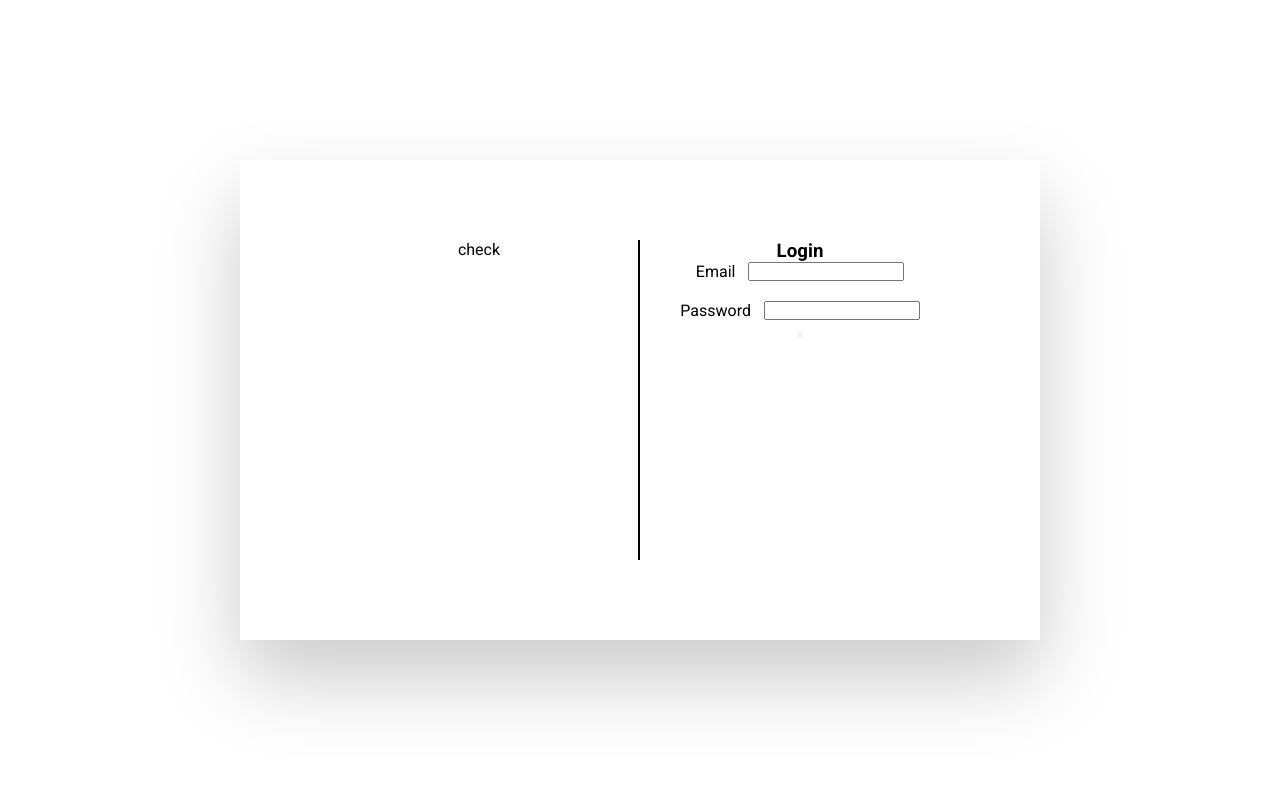
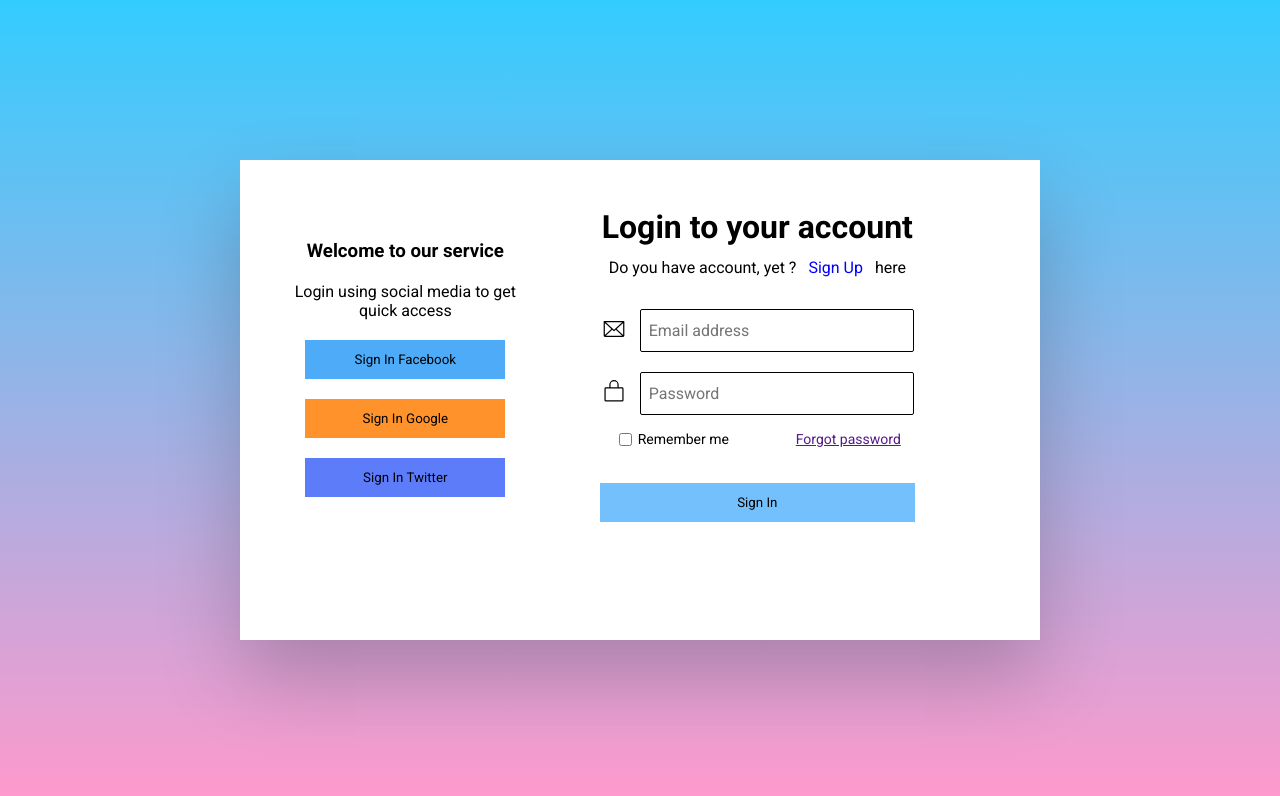
Before and after one commit to Vinh23123/KL-FE, a React (Vite) app: page /login in a window 1280 px wide. Shown: the top 796 px of the page. Built offline with nearby package versions, Linux system fonts and the light colour scheme.

Commit message:
update layout login

```diff
--- a/src/components/Login.jsx
+++ b/src/components/Login.jsx
@@ -1,9 +1,21 @@
 import { useState } from "react";
+import { useNavigate } from "react-router-dom";
+
 import "../styles/Login.scss";
+import { Envelope, LockSimple } from "@phosphor-icons/react";
 
 const Login = () => {
   const [email, setEmail] = useState("");
   const [password, setPassword] = useState("");
+
+  const navigate = useNavigate();
+
+  const handleNavigateSignUp = () => {
+    console.log("hello");
+
+    // navigate("/signup");
+  };
+
   const handleSubmit = (e) => {
     e.preventDefault();
     console.log("Checkpoint");
@@ -16,34 +28,84 @@ const Login = () => {
       <div className="login__items">
         <div className="grid-two-colums">
           <div className="login__left-item text-align-center">
-            <p>check</p>
+            <div>
+              <h3 className="mb-20">Welcome to our service</h3>
+
+              <p className="mb-20">
+                Login using social media to get quick access
+              </p>
+            </div>
+            <div>
+              <button
+                className="login__btn login__btn--face mb-20"
+                type="submit"
+              >
+                Sign In Facebook
+              </button>
+              <button
+                className="login__btn login__btn--google mb-20"
+                type="submit"
+              >
+                Sign In Google
+              </button>
+              <button className="login__btn login__btn--tw" type="submit">
+                Sign In Twitter
+              </button>
+            </div>
           </div>
           <div className="text-align-center">
-            <h3>Login</h3>
-            <form onSubmit={(e) => handleSubmit(e)}>
-              <div className="flex-align-center mb-20">
+            <h1>Login to your account</h1>
+            <p>
+              Do you have account, yet ?
+              <a className="login__signup" onClick={handleNavigateSignUp}>
+                Sign Up
+              </a>
+              here
+            </p>
+
+            <form className="login__form" onSubmit={(e) => handleSubmit(e)}>
+              <div className="login__form__items flex-align-center mb-20">
                 {/* icon email */}
-                <label htmlFor="email">Email</label>
+                <label htmlFor="email">
+                  <Envelope size={26} />
+                </label>
                 <input
                   type="email"
                   id="email"
                   name="email"
                   value={email}
                   onChange={(e) => setEmail(e.target.value)}
+                  placeholder="Email address"
                 />
               </div>
-              <div className="flex-align-center">
+              <div className="login__form__items flex-align-center ">
                 {/* icon password */}
-                <label htmlFor="password">Password</label>
+                <label htmlFor="password">
+                  <LockSimple size={26} />
+                </label>
                 <input
                   type="password"
                   id="password"
                   name="password"
                   value={password}
+                  placeholder="Password"
                   onChange={(e) => setPassword(e.target.value)}
                 />
               </div>
-              <button type="submit"></button>
+              <div className="login__form__sec">
+                <div className="login__form__remember">
+                  <input type="checkbox" />
+                  <label htmlFor="">Remember me</label>
+                </div>
+                <div className="login__form__forgot">
+                  <a href="">Forgot password</a>
+                </div>
+              </div>
+              <div>
+                <button className="login__form__btn" type="submit">
+                  Sign In
+                </button>
+              </div>
             </form>
           </div>
         </div>
--- a/src/styles/Login.scss
+++ b/src/styles/Login.scss
@@ -1,36 +1,35 @@
-.flex {
-  display: flex;
-}
-
-.flex-align-center {
-  display: flex;
-  justify-content: center;
-  align-items: center;
-  gap: 0.8rem;
-}
-
-.grid-two-colums {
-  display: grid;
-  grid-template-columns: repeat(2, 1fr);
-}
-
-.text-align-center {
-  text-align: center;
-}
-
-.mb-20 {
-  margin-bottom: 20px;
-}
+@import "colors.scss";
 
 .login {
   position: relative;
   height: 100vh;
+  // background-image: linear-gradient(direction, color-stop1, color-stop2, ...);
+  background: linear-gradient(to bottom, #33ccff 0%, #ff99cc 100%);
+
+  h1 {
+    margin-bottom: 12px;
+  }
+  &__left-item {
+    // background-color: red;
+  }
+
+  &__signup {
+    color: blue;
+    padding: 12px;
+    font-size: 16px;
+    cursor: pointer;
+  }
+  &__signup:hover {
+    font-size: 14px;
+    text-decoration: underline;
+  }
 
   &__items {
+    background-color: white;
     box-shadow: 0 2.4rem 4.8rem rgba(0, 0, 0, 0.212);
     position: absolute;
     box-sizing: border-box;
-    padding: 5rem;
+    padding: 3rem;
 
     width: 50rem;
     height: 30rem;
@@ -42,8 +41,120 @@
   }
 
   &__left-item {
-    border-right: 2px solid black;
+    // border-right: 2px solid black;
     height: 20rem;
     width: auto;
+    display: flex;
+    flex-direction: column;
+    justify-content: center;
+    align-items: center;
+  }
+
+  &__btn {
+    width: 200px;
+    padding: 12px 24px;
+    border: none;
+    cursor: pointer;
+    transition-duration: 1s;
+    transition-timing-function: ease-in-out;
+  }
+
+  &__btn--google {
+    background-color: $background-color-google;
+  }
+
+  &__btn--google:hover {
+    background-color: $background-color-google-hover;
+  }
+
+  &__btn--face {
+    background-color: $background-color-face;
+  }
+
+  &__btn--face:hover {
+    background-color: $background-color-face-hover;
+  }
+
+  &__btn--tw {
+    background-color: $background-color-tw;
+  }
+
+  &__btn--tw:hover {
+    background-color: $background-color-tw-hover;
+  }
+
+  &__form {
+    padding: 2rem;
+
+    &__btn {
+      width: 315px;
+      padding: 12px 24px;
+      border: none;
+      background-color: $button-background-base;
+      cursor: pointer;
+      transition-duration: 1s;
+      transition-timing-function: ease-in-out;
+    }
+    &__btn:hover {
+      background-color: $button-background-hover;
+    }
+
+    &__sec {
+      padding: 1rem;
+      display: flex;
+      justify-content: space-between;
+      margin-bottom: 20px;
+      font-size: 14px;
+    }
+
+    &__items input {
+      width: 16rem;
+      height: 25px;
+      padding: 8px;
+      font-size: 16px;
+      border-radius: 2px;
+      border: 1px solid black;
+      // box-shadow: 0 1.2px 4.8rem rgba(0, 0, 0, 0.212);
+    }
+
+    &__remember {
+      display: flex;
+      align-items: center;
+      gap: 6px;
+      margin-left: 3rem;
+    }
+
+    &__forgot {
+      margin-right: 2.7rem;
+    }
+  }
+  // select all input fields inside form
+
+  &__form input:focus {
+    background-color: $background-color-input-focus;
+    border: 1px solid $primary-color;
+    outline: none;
   }
 }
+
+.flex-align-center {
+  display: flex;
+  // flex-direction: column;
+  justify-content: center;
+  align-items: center;
+  gap: 0.8rem;
+  text-align: start;
+}
+
+.grid-two-colums {
+  display: grid;
+  grid-template-columns: 1fr 2fr;
+}
+
+.text-align-center {
+  text-align: center;
+}
+
+.mb-20 {
+  margin-bottom: 20px;
+}
--- a/src/styles/colors.scss
+++ b/src/styles/colors.scss
@@ -3,11 +3,12 @@ $primary-color: #3498db;
 $secondary-color: #2ecc71;
 $room-status-color: #2ecc70a6;
 $text-color: #333333;
-$danger-color: #e74c3c;
+$danger-color: #ee5241;
 
 // button
 $button-base: #bac8ff;
-$button-background-hover: #3498dbe7;
+$button-background-base: #74c0fc;
+$button-background-hover: #3aa1e6e7;
 $button-hover: #748ffc;
 
 // border
@@ -25,3 +26,18 @@ $background-color-footer: #ffe066;
 // navbar
 $color-font: #ced4da;
 $color-font-hover: #495057;
+
+// input
+$background-color-input-focus: #f8f9fa;
+
+//btn google
+$background-color-google: #ff922b;
+$background-color-google-hover: #f76707;
+
+//btn face
+$background-color-face: #4dabf7;
+$background-color-face-hover: #1c7ed6;
+
+//btn twitter
+$background-color-tw: #5c7cfa;
+$background-color-tw-hover: #3b5bdb;
```
